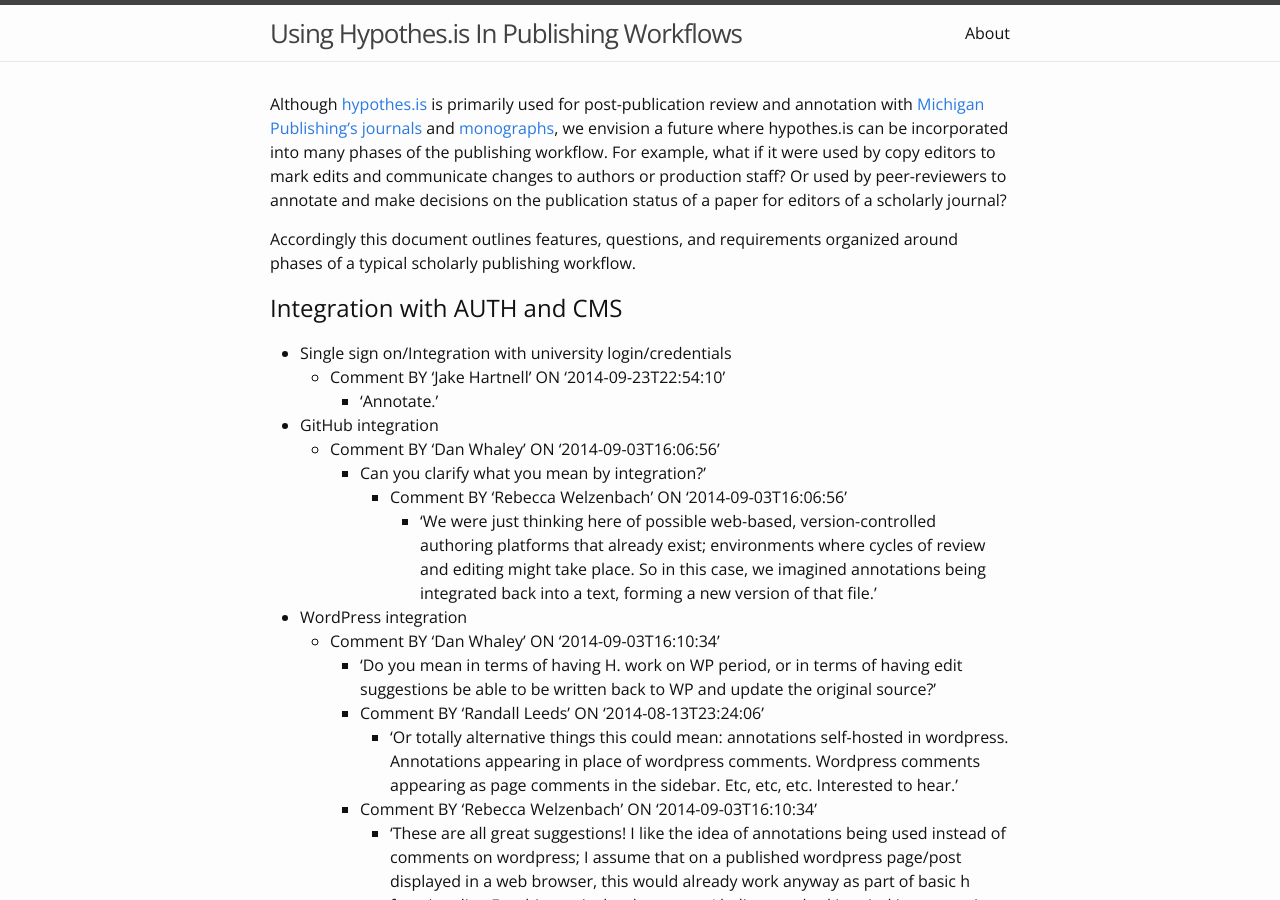
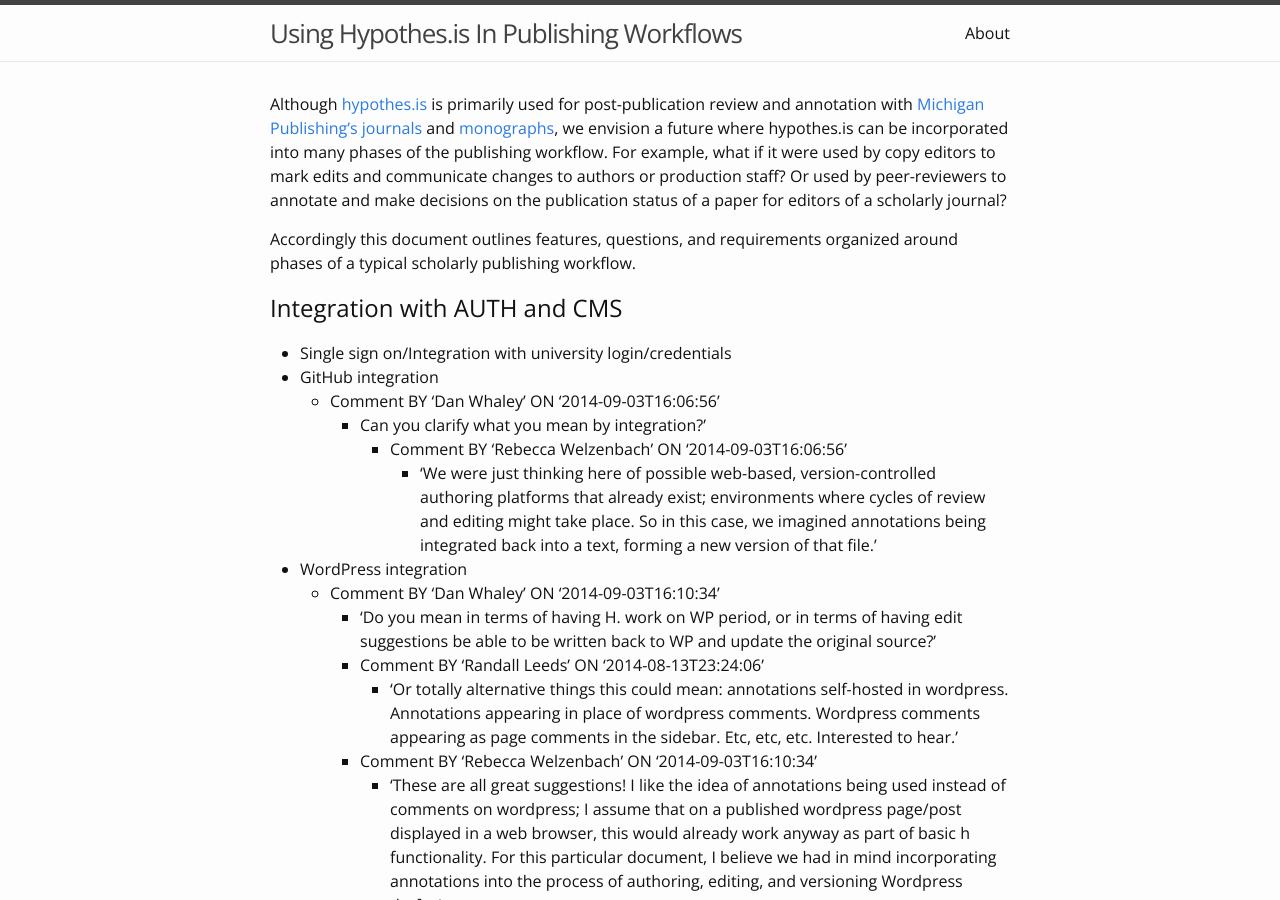
Before and after one commit to jmcglone/h-publishing, a Jekyll site: the page built from index.md, in a window 1280 px wide and 900 px high. Built offline with Jekyll 4.4.1, drawn with Linux system fonts in a browser that asks for light colours; a script that is not in the unit is left out.

```diff
--- a/index.md
+++ b/index.md
@@ -9,8 +9,6 @@ Accordingly this document outlines features, questions, and requirements organiz
 ## Integration with AUTH and CMS
 
 * Single sign on/Integration with university login/credentials
-	* Comment BY 'Jake Hartnell' ON '2014-09-23T22:54:10'
-		* 'Annotate.'
 * GitHub integration
 	* Comment BY 'Dan Whaley' ON '2014-09-03T16:06:56'
 		* Can you clarify what you mean by integration?'
```
